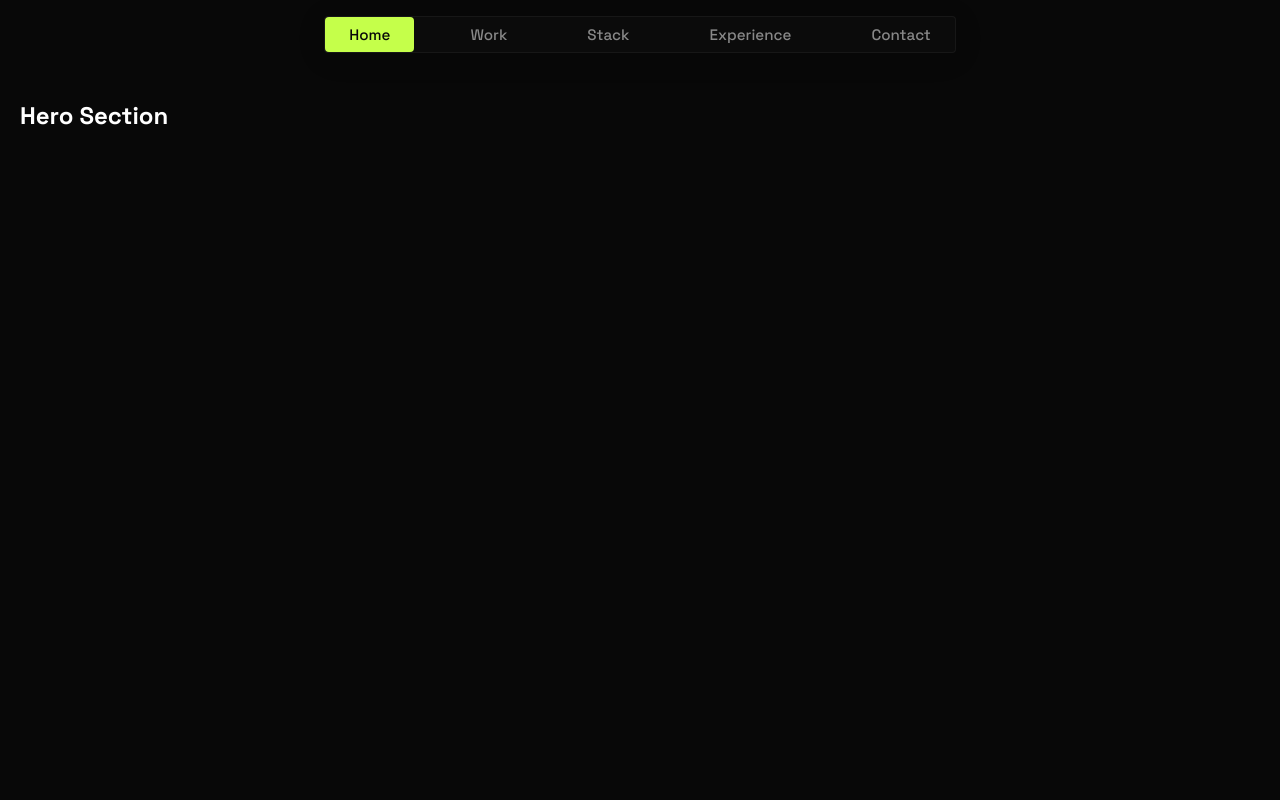
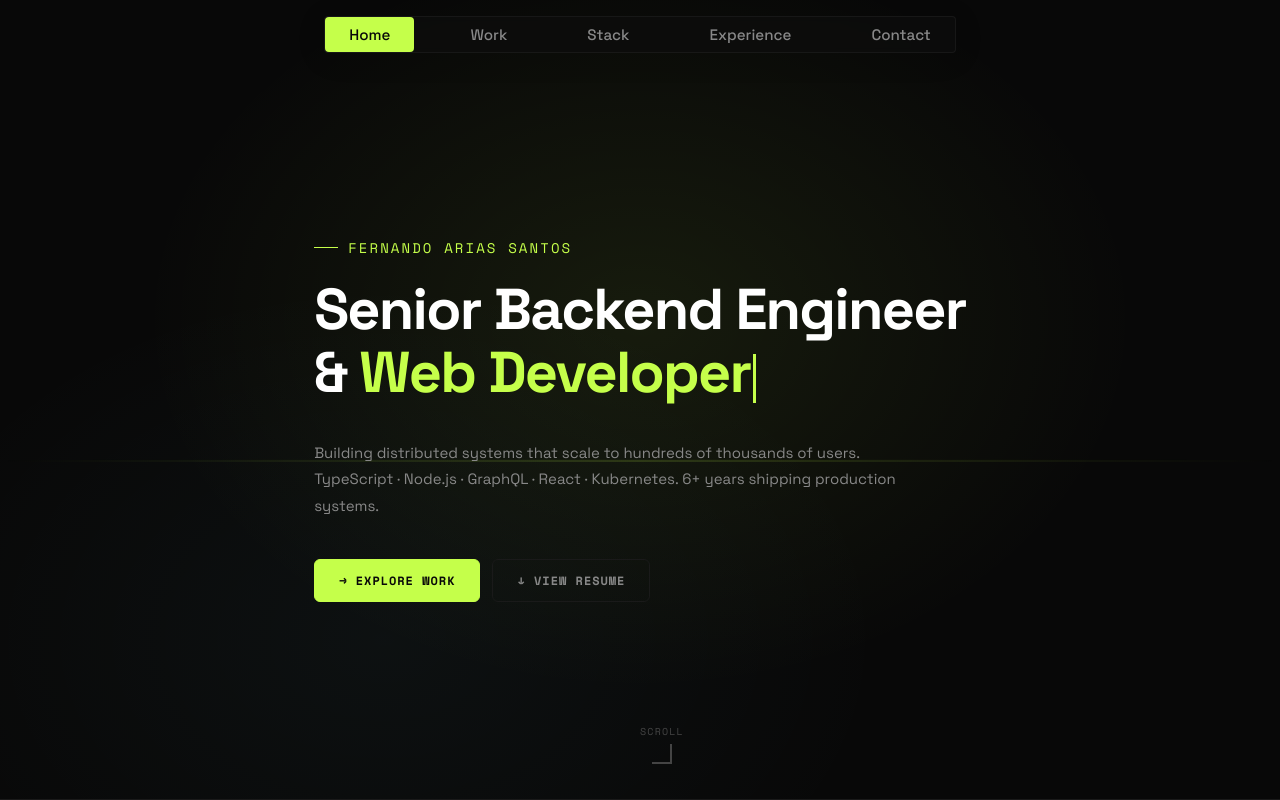
Before and after one commit to fariassdev/portfolio, a Next.js app: page / in a window 1280 px wide. Shown: the top 800 px of the page. Built offline with nearby package versions, Linux system fonts and the light colour scheme.

Commit message:
feat: create Hero section component with typewriting effect on roles

```diff
--- a/src/app/page.tsx
+++ b/src/app/page.tsx
@@ -1,14 +1,10 @@
+import { Hero } from '@/components/sections/Hero';
 import styles from './page.module.css';
 
 export default function Home() {
   return (
     <div className={styles.page}>
-      <section
-        id="hero"
-        style={{ minHeight: '100vh', width: '100%', padding: '100px 20px' }}
-      >
-        <h1>Hero Section</h1>
-      </section>
+      <Hero />
       <section
         id="work"
         style={{
--- /dev/null
+++ b/src/components/sections/Hero/hero.constants.ts
@@ -0,0 +1,13 @@
+export const HERO_NAME = 'Fernando Arias Santos';
+
+export const HERO_TITLE = 'Senior Backend Engineer';
+
+export const HERO_DESCRIPTION =
+  'Building distributed systems that scale to hundreds of thousands of users. TypeScript · Node.js · GraphQL · React · Kubernetes. 6+ years shipping production systems.';
+
+export const ROLES = [
+  'System Architect',
+  'Web Developer',
+  'Problem Solver',
+  'Team Player',
+];
--- /dev/null
+++ b/src/components/sections/Hero/hero.module.css
@@ -0,0 +1,259 @@
+@keyframes pulse {
+  0%,
+  100% {
+    opacity: 1;
+    box-shadow: 0 0 8px var(--color-accent);
+  }
+  50% {
+    opacity: 0.4;
+    box-shadow: none;
+  }
+}
+
+@keyframes blink {
+  0%,
+  100% {
+    opacity: 1;
+  }
+  50% {
+    opacity: 0;
+  }
+}
+
+@keyframes scanline {
+  0% {
+    transform: translateY(-100%);
+  }
+  100% {
+    transform: translateY(100vh);
+  }
+}
+
+@keyframes fadeUp {
+  from {
+    opacity: 0;
+    transform: translateY(24px);
+  }
+  to {
+    opacity: 1;
+    transform: translateY(0);
+  }
+}
+
+.heroSection {
+  display: flex;
+  flex-direction: column;
+  align-items: center;
+  justify-content: center;
+  min-height: 100vh;
+  padding: 120px 40px 80px;
+  position: relative;
+  overflow: hidden;
+  border-bottom: 1px solid #1a1a1a;
+}
+
+.heroSection::before {
+  content: '';
+  position: absolute;
+  inset: 0;
+  background:
+    radial-gradient(
+      ellipse at 50% 40%,
+      rgba(197, 255, 74, 0.08) 0%,
+      transparent 55%
+    ),
+    radial-gradient(
+      ellipse at 30% 80%,
+      rgba(139, 233, 253, 0.04) 0%,
+      transparent 40%
+    );
+  pointer-events: none;
+}
+
+.heroSection::after {
+  content: '';
+  position: absolute;
+  left: 0;
+  right: 0;
+  height: 2px;
+  background: linear-gradient(
+    90deg,
+    transparent,
+    rgba(197, 255, 74, 0.15),
+    transparent
+  );
+  animation: scanline 6s linear infinite;
+  pointer-events: none;
+}
+
+.heroContent {
+  position: relative;
+  z-index: 1;
+  text-align: left;
+  max-width: 730px;
+  animation: fadeUp 0.8s ease both;
+}
+
+.heroName {
+  font-family: var(--font-mono), monospace;
+  font-size: 14px;
+  color: var(--color-accent);
+  text-transform: uppercase;
+  letter-spacing: 0.15em;
+  margin-bottom: 20px;
+  display: flex;
+  align-items: center;
+  gap: 10px;
+}
+
+.heroName::before {
+  content: '';
+  width: 24px;
+  height: 1px;
+  background: var(--color-accent);
+  flex-shrink: 0;
+}
+
+.heroRole {
+  font-size: clamp(36px, 4.5vw, 64px);
+  font-weight: 700;
+  color: var(--color-text);
+  line-height: 1.1;
+  margin-bottom: 24px;
+  letter-spacing: -0.03em;
+  min-height: 2.4em;
+}
+
+.staticRole {
+  color: var(--color-text);
+}
+
+.rotatingRole {
+  color: var(--color-accent);
+  font-weight: 700;
+}
+
+.cursor {
+  display: inline-block;
+  width: 3px;
+  height: 0.85em;
+  background: var(--color-accent);
+  vertical-align: middle;
+  margin-left: 2px;
+  animation: blink 1s step-end infinite;
+}
+
+.heroDescription {
+  font-size: 15px;
+  color: var(--color-text-muted);
+  line-height: 1.75;
+  max-width: 600px;
+  margin-bottom: 40px;
+}
+
+@media (--mediaTablet) {
+  .heroSection {
+    padding: 100px 32px 60px;
+  }
+
+  .heroRole {
+    font-size: clamp(28px, 4vw, 48px);
+    min-height: 2.6em;
+  }
+}
+
+@media (--mediaMobile) {
+  .heroSection {
+    padding: 80px var(--spaceOuter) 60px;
+    align-items: flex-start;
+  }
+
+  .heroContent {
+    max-width: 100%;
+  }
+
+  .heroRole {
+    font-size: clamp(24px, 7vw, 36px);
+    min-height: 3em;
+  }
+
+  .heroDescription {
+    font-size: 14px;
+    margin-bottom: 32px;
+  }
+}
+
+/* ==================
+   CTA Buttons
+==================== */
+
+.buttonsContainer {
+  display: flex;
+  flex-direction: row;
+  align-items: center;
+  gap: 12px;
+  z-index: 2;
+}
+
+@media (--mediaMobile) {
+  .buttonsContainer {
+    flex-wrap: wrap;
+  }
+}
+
+/* ==================
+   Scroll Hint
+==================== */
+
+@keyframes floatY {
+  0%,
+  100% {
+    transform: translateY(0);
+  }
+  50% {
+    transform: translateY(-8px);
+  }
+}
+
+@keyframes fadeUp {
+  from {
+    opacity: 0;
+    transform: translateY(24px);
+  }
+  to {
+    opacity: 1;
+    transform: translateY(0);
+  }
+}
+
+.scrollHint {
+  position: absolute;
+  bottom: 32px;
+  left: 50%;
+  transform: translateX(-50%);
+  display: flex;
+  flex-direction: column;
+  align-items: center;
+  gap: 8px;
+  font-family: var(--font-mono), monospace;
+  font-size: 10px;
+  color: #444;
+  text-transform: uppercase;
+  letter-spacing: 0.12em;
+  animation: fadeUp 1s ease 0.5s both;
+}
+
+.arrow {
+  width: 20px;
+  height: 20px;
+  border-right: 2px solid #444;
+  border-bottom: 2px solid #444;
+  transform: rotate(45deg);
+  animation: floatY 1.5s ease-in-out infinite;
+}
+
+@media (--mediaMobile) {
+  .scrollHint {
+    bottom: 20px;
+  }
+}
--- /dev/null
+++ b/src/components/sections/Hero/hero.tsx
@@ -0,0 +1,57 @@
+'use client';
+
+import { Button } from '@/components/ui/Button';
+import {
+  HERO_NAME,
+  HERO_TITLE,
+  HERO_DESCRIPTION,
+  ROLES,
+} from './hero.constants';
+import styles from './hero.module.css';
+import { useTypewriter } from './use-typewriter';
+
+export function Hero() {
+  const { text, currentRole } = useTypewriter({ roles: ROLES });
+
+  return (
+    <section id="hero" className={styles.heroSection}>
+      <div className={styles.heroContent}>
+        <p className={styles.heroName}>{HERO_NAME}</p>
+
+        <h1 className={styles.heroRole}>
+          <span className="sr-only" aria-live="polite">
+            {HERO_TITLE} &amp; {currentRole}
+          </span>
+          <span aria-hidden="true">
+            <span className={styles.staticRole}>{HERO_TITLE}</span>
+            <br />
+            <span className={styles.staticRole}>{'& '}</span>
+            <span className={styles.rotatingRole}>{text}</span>
+            <span className={styles.cursor} />
+          </span>
+        </h1>
+
+        <p className={styles.heroDescription}>{HERO_DESCRIPTION}</p>
+
+        <div className={styles.buttonsContainer}>
+          <Button variant="primary" href="#work" aria-label="Explore Work">
+            → Explore Work
+          </Button>
+          <Button
+            variant="secondary"
+            href={'/cv.pdf'}
+            download={true}
+            aria-label="View Resume"
+          >
+            ↓ View Resume
+          </Button>
+        </div>
+      </div>
+
+      <div className={styles.scrollHint} aria-hidden="true">
+        <span>Scroll</span>
+        <div className={styles.arrow} />
+      </div>
+    </section>
+  );
+}
--- /dev/null
+++ b/src/components/sections/Hero/index.ts
@@ -0,0 +1 @@
+export * from './hero';
--- /dev/null
+++ b/src/components/sections/Hero/use-typewriter.ts
@@ -0,0 +1,113 @@
+'use client';
+
+import { useReducedMotion, animate } from 'framer-motion';
+import { useState, useEffect, useRef } from 'react';
+
+// Speed is configured in characters per second
+const TYPING_SPEED = 14;
+const DELETING_SPEED = 22;
+const PAUSE_AFTER_TYPING = 2200;
+const PAUSE_BEFORE_NEXT = 300;
+const INITIAL_DELAY = 800;
+
+interface UseTypewriterOptions {
+  roles: string[];
+}
+
+export const useTypewriter = ({ roles }: UseTypewriterOptions) => {
+  const [text, setText] = useState('');
+  const [currentRole, setCurrentRole] = useState(roles[0] ?? '');
+  const [isTyping, setIsTyping] = useState(true);
+  const shouldReduceMotion = useReducedMotion();
+  const roleIndexRef = useRef(0);
+
+  useEffect(() => {
+    if (roles.length === 0) return;
+
+    if (shouldReduceMotion) {
+      let roleIndex = 0;
+
+      const initialTimeoutId = setTimeout(() => {
+        setText(roles[0] ?? '');
+        setCurrentRole(roles[0] ?? '');
+      }, 0);
+
+      const interval = setInterval(() => {
+        roleIndex = (roleIndex + 1) % roles.length;
+        setText(roles[roleIndex] ?? '');
+        setCurrentRole(roles[roleIndex] ?? '');
+      }, PAUSE_AFTER_TYPING + PAUSE_BEFORE_NEXT);
+
+      return () => {
+        clearTimeout(initialTimeoutId);
+        clearInterval(interval);
+      };
+    }
+
+    let timeoutId: ReturnType<typeof setTimeout>;
+    let animationControls: ReturnType<typeof animate>;
+    let isCancelled = false;
+
+    function startTyping({ delay = 0 } = {}) {
+      const role = roles[roleIndexRef.current] ?? '';
+      setCurrentRole(role);
+      setIsTyping(true);
+
+      if (delay > 0) {
+        timeoutId = setTimeout(() => typeText(role), delay);
+      } else {
+        typeText(role);
+      }
+    }
+
+    function typeText(role: string) {
+      if (isCancelled) return;
+      const duration = role.length / TYPING_SPEED;
+
+      animationControls = animate(0, role.length, {
+        duration,
+        ease: 'linear',
+        onUpdate: (latest) => {
+          if (!isCancelled) setText(role.slice(0, Math.round(latest)));
+        },
+        onComplete: () => {
+          if (!isCancelled) {
+            setIsTyping(false);
+            timeoutId = setTimeout(() => deleteText(role), PAUSE_AFTER_TYPING);
+          }
+        },
+      });
+    }
+
+    function deleteText(role: string) {
+      if (isCancelled) return;
+      const duration = role.length / DELETING_SPEED;
+
+      animationControls = animate(role.length, 0, {
+        duration,
+        ease: 'linear',
+        onUpdate: (latest) => {
+          if (!isCancelled) setText(role.slice(0, Math.round(latest)));
+        },
+        onComplete: () => {
+          if (!isCancelled) {
+            roleIndexRef.current = (roleIndexRef.current + 1) % roles.length;
+            timeoutId = setTimeout(() => startTyping(), PAUSE_BEFORE_NEXT);
+          }
+        },
+      });
+    }
+
+    startTyping({ delay: INITIAL_DELAY });
+
+    return () => {
+      isCancelled = true;
+      clearTimeout(timeoutId);
+      if (animationControls?.stop) {
+        animationControls.stop();
+      }
+    };
+  }, [roles, shouldReduceMotion]);
+
+  return { text, currentRole, isTyping };
+};
```
Also changed, not shown: 1 other file (tests, documents, lock files or other folders).
